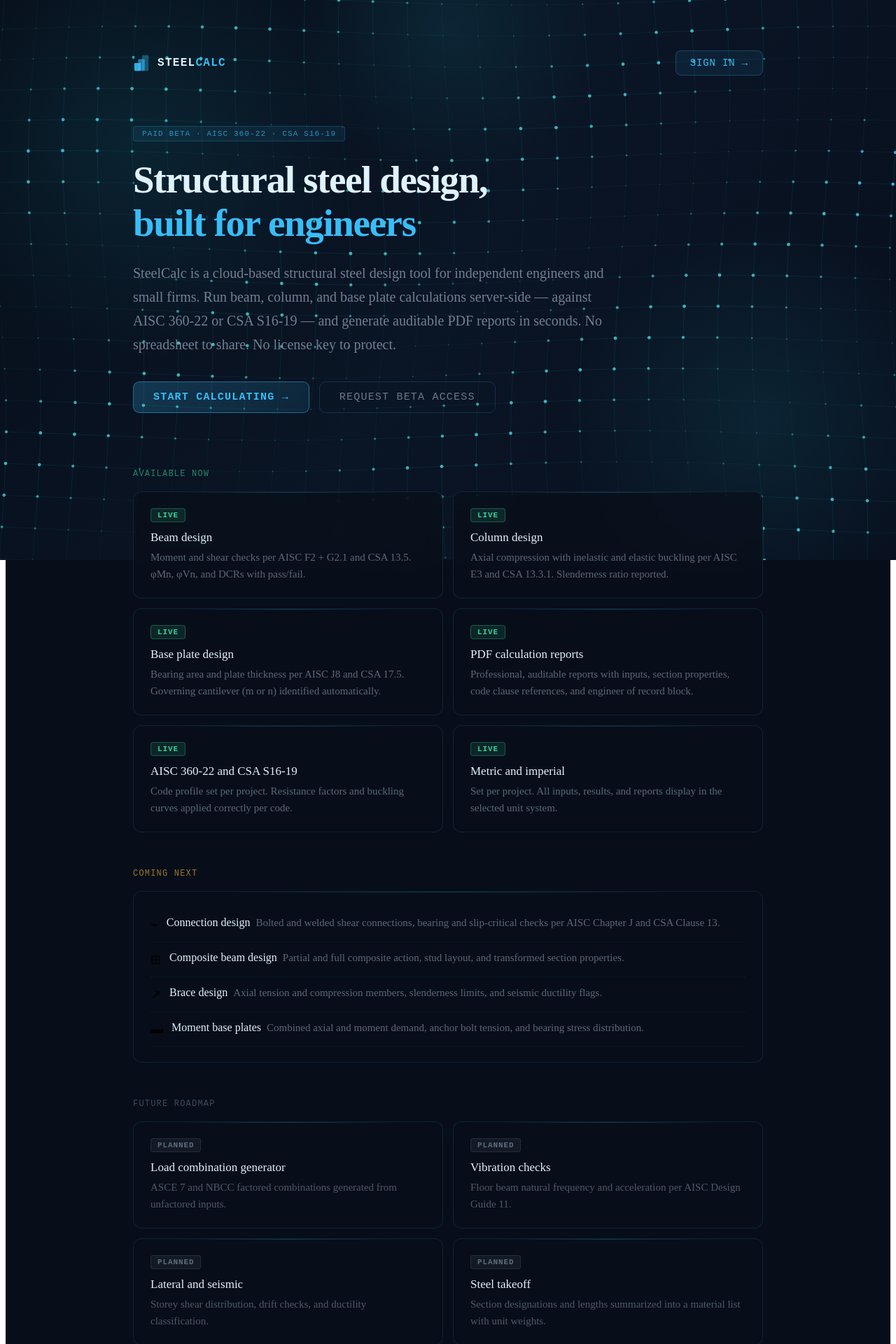
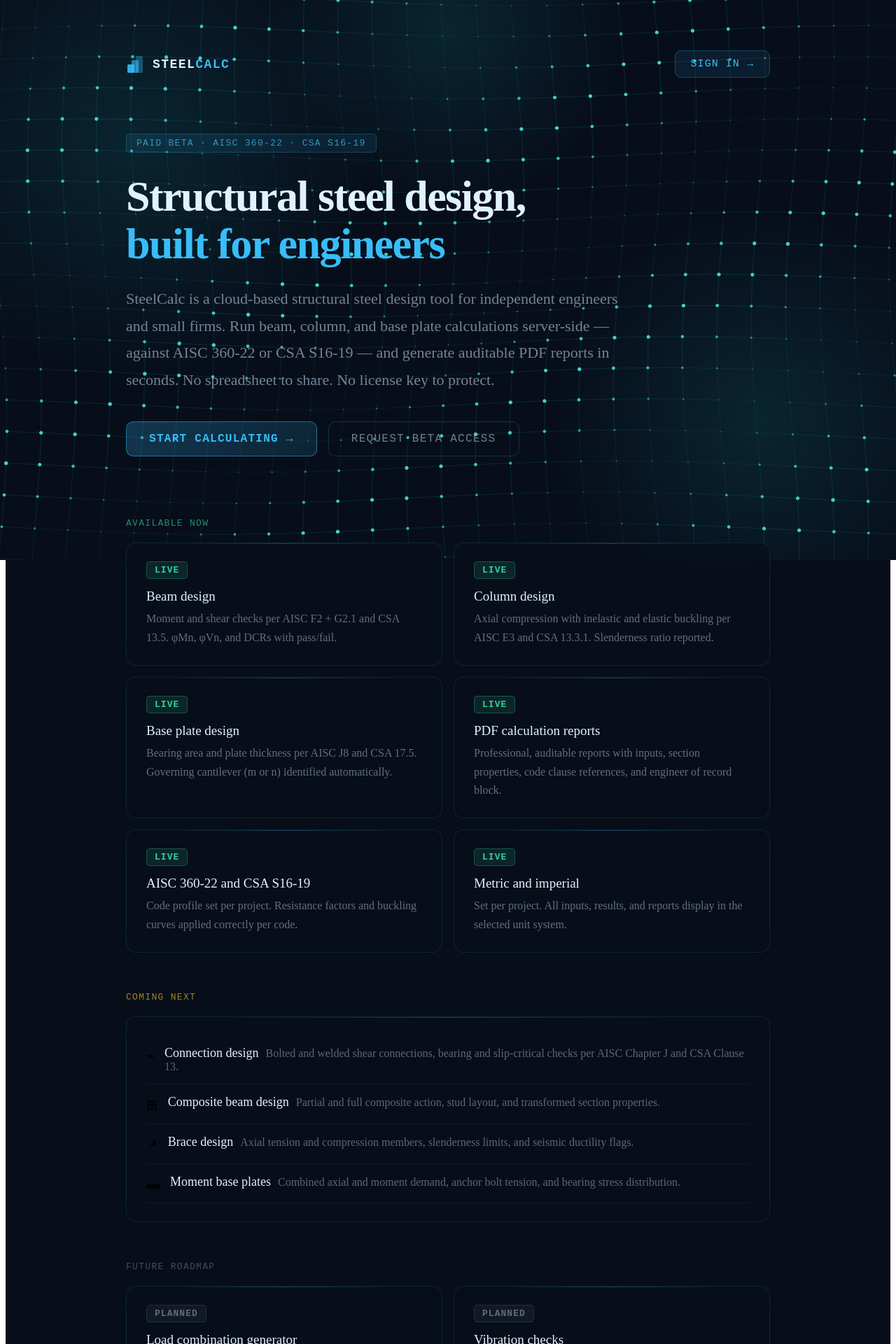
Before and after one commit to flo007ro/SAAS, a Next.js app in the folder steel-saas-app/: page /about in a window 1280 px wide. Shown: the top 1920 px of the page at 70% size. Built offline with nearby package versions, Linux system fonts and the light colour scheme.

Commit message:
feat: bigger text, brighter color-cycling mesh background

```diff
--- a/steel-saas-app/src/app/about/page.tsx
+++ b/steel-saas-app/src/app/about/page.tsx
@@ -9,8 +9,8 @@
   }[type];
   return (
     <span style={{
-      display: "inline-block", fontSize: 11, fontWeight: 600, fontFamily: "monospace",
-      letterSpacing: "0.08em", padding: "3px 9px", borderRadius: 4, marginBottom: 12,
+      display: "inline-block", fontSize: 13, fontWeight: 600, fontFamily: "monospace",
+      letterSpacing: "0.08em", padding: "4px 11px", borderRadius: 5, marginBottom: 14,
       background: styles.bg, color: styles.color, border: `1px solid ${styles.border}`,
     }}>{label}</span>
   );
@@ -19,12 +19,12 @@
 function Card({ children }: { children: React.ReactNode }) {
   return (
     <div style={{
-      background: "rgba(8,15,26,0.75)",
-      border: "1px solid rgba(56,189,248,0.12)",
-      borderRadius: 12, padding: "22px 24px",
-      backdropFilter: "blur(14px)", position: "relative", overflow: "hidden",
+      background: "rgba(8,15,26,0.78)",
+      border: "1px solid rgba(56,189,248,0.13)",
+      borderRadius: 14, padding: "26px 28px",
+      backdropFilter: "blur(16px)", position: "relative", overflow: "hidden",
     }}>
-      <div style={{ position: "absolute", top: 0, left: "15%", right: "15%", height: 1, background: "linear-gradient(90deg, transparent, rgba(56,189,248,0.25), transparent)" }} />
+      <div style={{ position: "absolute", top: 0, left: "15%", right: "15%", height: 1, background: "linear-gradient(90deg, transparent, rgba(56,189,248,0.28), transparent)" }} />
       {children}
     </div>
   );
@@ -32,11 +32,11 @@
 
 function FeatureRow({ icon, title, desc }: { icon: string; title: string; desc: string }) {
   return (
-    <div style={{ display: "flex", gap: 12, padding: "13px 0", borderBottom: "1px solid rgba(56,189,248,0.06)", alignItems: "flex-start" }}>
-      <span style={{ fontSize: 18, flexShrink: 0, marginTop: 1 }}>{icon}</span>
+    <div style={{ display: "flex", gap: 14, padding: "15px 0", borderBottom: "1px solid rgba(56,189,248,0.07)", alignItems: "flex-start" }}>
+      <span style={{ fontSize: 20, flexShrink: 0, marginTop: 2 }}>{icon}</span>
       <div>
-        <span style={{ fontSize: 16, fontWeight: 500, color: "#e0f2fe" }}>{title}</span>
-        <span style={{ fontSize: 15, color: "rgba(148,163,184,0.6)", marginLeft: 8 }}>{desc}</span>
+        <span style={{ fontSize: 18, fontWeight: 500, color: "#e0f2fe" }}>{title}</span>
+        <span style={{ fontSize: 16, color: "rgba(148,163,184,0.6)", marginLeft: 10 }}>{desc}</span>
       </div>
     </div>
   );
@@ -46,65 +46,66 @@
   return (
     <div style={{ minHeight: "100vh", background: "#070e1a", position: "relative" }}>
       <MeshBackgroundCursor />
-      <div style={{ position: "relative", zIndex: 10, maxWidth: 900, margin: "0 auto", padding: "64px 32px 80px" }}>
+      <div style={{ position: "relative", zIndex: 10, maxWidth: 920, margin: "0 auto", padding: "64px 36px 96px" }}>
 
         {/* Nav */}
-        <div style={{ display: "flex", alignItems: "center", justifyContent: "space-between", marginBottom: 72 }}>
-          <div style={{ display: "flex", alignItems: "center", gap: 9 }}>
-            <svg width="26" height="26" viewBox="0 0 28 28" fill="none">
+        <div style={{ display: "flex", alignItems: "center", justifyContent: "space-between", marginBottom: 80 }}>
+          <div style={{ display: "flex", alignItems: "center", gap: 10 }}>
+            <svg width="28" height="28" viewBox="0 0 28 28" fill="none">
               <rect x="2" y="14" width="10" height="12" rx="1.5" fill="#38bdf8" opacity="0.9"/>
               <rect x="8" y="8" width="10" height="18" rx="1.5" fill="#38bdf8" opacity="0.6"/>
               <rect x="14" y="2" width="10" height="24" rx="1.5" fill="#38bdf8" opacity="0.35"/>
             </svg>
-            <span style={{ color: "#e0f2fe", fontSize: 16, fontWeight: 600, letterSpacing: "0.08em", fontFamily: "monospace" }}>
+            <span style={{ color: "#e0f2fe", fontSize: 18, fontWeight: 600, letterSpacing: "0.08em", fontFamily: "monospace" }}>
               STEEL<span style={{ color: "#38bdf8" }}>CALC</span>
             </span>
           </div>
           <Link href="/login" style={{
-            background: "rgba(56,189,248,0.08)", border: "1px solid rgba(56,189,248,0.25)",
-            borderRadius: 8, padding: "9px 20px", color: "#38bdf8", textDecoration: "none",
-            fontSize: 14, fontFamily: "monospace", letterSpacing: "0.06em",
+            background: "rgba(56,189,248,0.09)", border: "1px solid rgba(56,189,248,0.28)",
+            borderRadius: 9, padding: "10px 22px", color: "#38bdf8", textDecoration: "none",
+            fontSize: 15, fontFamily: "monospace", letterSpacing: "0.07em",
           }}>SIGN IN →</Link>
         </div>
 
         {/* Hero */}
-        <div style={{ marginBottom: 80, maxWidth: 680 }}>
+        <div style={{ marginBottom: 88, maxWidth: 720 }}>
           <div style={{
-            display: "inline-block", fontSize: 11, fontFamily: "monospace", letterSpacing: "0.1em",
-            color: "rgba(56,189,248,0.7)", background: "rgba(56,189,248,0.08)",
-            border: "1px solid rgba(56,189,248,0.2)", borderRadius: 4, padding: "4px 12px", marginBottom: 24,
+            display: "inline-block", fontSize: 13, fontFamily: "monospace", letterSpacing: "0.1em",
+            color: "rgba(56,189,248,0.75)", background: "rgba(56,189,248,0.09)",
+            border: "1px solid rgba(56,189,248,0.22)", borderRadius: 5,
+            padding: "5px 14px", marginBottom: 28,
           }}>PAID BETA · AISC 360-22 · CSA S16-19</div>
 
-          <h1 style={{ fontSize: 55, fontWeight: 600, color: "#e0f2fe", margin: "0 0 24px", letterSpacing: "-0.025em", lineHeight: 1.12 }}>
+          <h1 style={{ fontSize: 62, fontWeight: 600, color: "#e0f2fe", margin: "0 0 26px", letterSpacing: "-0.025em", lineHeight: 1.1 }}>
             Structural steel design,<br />
             <span style={{ color: "#38bdf8" }}>built for engineers</span>
           </h1>
 
-          <p style={{ fontSize: 20, color: "rgba(148,163,184,0.75)", lineHeight: 1.7, margin: "0 0 36px" }}>
+          <p style={{ fontSize: 22, color: "rgba(148,163,184,0.78)", lineHeight: 1.75, margin: "0 0 40px" }}>
             SteelCalc is a cloud-based structural steel design tool for independent engineers and small firms.
             Run beam, column, and base plate calculations server-side — against AISC 360-22 or CSA S16-19 —
             and generate auditable PDF reports in seconds. No spreadsheet to share. No license key to protect.
           </p>
 
-          <div style={{ display: "flex", gap: 14, flexWrap: "wrap" }}>
+          <div style={{ display: "flex", gap: 16, flexWrap: "wrap" }}>
             <Link href="/login" style={{
-              background: "linear-gradient(135deg, rgba(56,189,248,0.22), rgba(56,189,248,0.1))",
-              border: "1px solid rgba(56,189,248,0.45)", borderRadius: 9, padding: "13px 28px",
-              color: "#38bdf8", textDecoration: "none", fontSize: 15, fontWeight: 600,
+              background: "linear-gradient(135deg, rgba(56,189,248,0.24), rgba(56,189,248,0.12))",
+              border: "1px solid rgba(56,189,248,0.48)", borderRadius: 10, padding: "15px 32px",
+              color: "#38bdf8", textDecoration: "none", fontSize: 16, fontWeight: 600,
               fontFamily: "monospace", letterSpacing: "0.08em",
             }}>START CALCULATING →</Link>
             <Link href="/signup" style={{
-              background: "transparent", border: "1px solid rgba(56,189,248,0.18)",
-              borderRadius: 9, padding: "13px 28px", color: "rgba(148,163,184,0.7)",
-              textDecoration: "none", fontSize: 15, fontFamily: "monospace", letterSpacing: "0.08em",
+              background: "transparent", border: "1px solid rgba(56,189,248,0.2)",
+              borderRadius: 10, padding: "15px 32px", color: "rgba(148,163,184,0.75)",
+              textDecoration: "none", fontSize: 16, fontFamily: "monospace", letterSpacing: "0.08em",
             }}>REQUEST BETA ACCESS</Link>
           </div>
         </div>
 
         {/* Live features */}
-        <div style={{ marginBottom: 52 }}>
-          <div style={{ fontSize: 12, color: "rgba(52,211,153,0.6)", fontFamily: "monospace", letterSpacing: "0.1em", marginBottom: 18 }}>AVAILABLE NOW</div>
-          <div style={{ display: "grid", gridTemplateColumns: "1fr 1fr", gap: 14 }}>
+        <div style={{ marginBottom: 56 }}>
+          <div style={{ fontSize: 13, color: "rgba(52,211,153,0.65)", fontFamily: "monospace", letterSpacing: "0.1em", marginBottom: 20 }}>AVAILABLE NOW</div>
+          <div style={{ display: "grid", gridTemplateColumns: "1fr 1fr", gap: 16 }}>
             {[
               { title: "Beam design", desc: "Moment and shear checks per AISC F2 + G2.1 and CSA 13.5. φMn, φVn, and DCRs with pass/fail." },
               { title: "Column design", desc: "Axial compression with inelastic and elastic buckling per AISC E3 and CSA 13.3.1. Slenderness ratio reported." },
@@ -115,16 +116,16 @@
             ].map(({ title, desc }) => (
               <Card key={title}>
                 {tag("LIVE", "live")}
-                <p style={{ fontSize: 17, fontWeight: 500, color: "#e0f2fe", margin: "0 0 6px" }}>{title}</p>
-                <p style={{ fontSize: 15, color: "rgba(148,163,184,0.6)", margin: 0, lineHeight: 1.6 }}>{desc}</p>
+                <p style={{ fontSize: 19, fontWeight: 500, color: "#e0f2fe", margin: "0 0 8px" }}>{title}</p>
+                <p style={{ fontSize: 16, color: "rgba(148,163,184,0.65)", margin: 0, lineHeight: 1.65 }}>{desc}</p>
               </Card>
             ))}
           </div>
         </div>
 
         {/* Coming next */}
-        <div style={{ marginBottom: 52 }}>
-          <div style={{ fontSize: 12, color: "rgba(251,191,36,0.6)", fontFamily: "monospace", letterSpacing: "0.1em", marginBottom: 18 }}>COMING NEXT</div>
+        <div style={{ marginBottom: 56 }}>
+          <div style={{ fontSize: 13, color: "rgba(251,191,36,0.65)", fontFamily: "monospace", letterSpacing: "0.1em", marginBottom: 20 }}>COMING NEXT</div>
           <Card>
             <FeatureRow icon="⌁" title="Connection design" desc="Bolted and welded shear connections, bearing and slip-critical checks per AISC Chapter J and CSA Clause 13." />
             <FeatureRow icon="⊞" title="Composite beam design" desc="Partial and full composite action, stud layout, and transformed section properties." />
@@ -134,9 +135,9 @@
         </div>
 
         {/* Future roadmap */}
-        <div style={{ marginBottom: 72 }}>
-          <div style={{ fontSize: 12, color: "rgba(148,163,184,0.4)", fontFamily: "monospace", letterSpacing: "0.1em", marginBottom: 18 }}>FUTURE ROADMAP</div>
-          <div style={{ display: "grid", gridTemplateColumns: "1fr 1fr", gap: 14 }}>
+        <div style={{ marginBottom: 80 }}>
+          <div style={{ fontSize: 13, color: "rgba(148,163,184,0.42)", fontFamily: "monospace", letterSpacing: "0.1em", marginBottom: 20 }}>FUTURE ROADMAP</div>
+          <div style={{ display: "grid", gridTemplateColumns: "1fr 1fr", gap: 16 }}>
             {[
               { title: "Load combination generator", desc: "ASCE 7 and NBCC factored combinations generated from unfactored inputs." },
               { title: "Vibration checks", desc: "Floor beam natural frequency and acceleration per AISC Design Guide 11." },
@@ -147,8 +148,8 @@
             ].map(({ title, desc }) => (
               <Card key={title}>
                 {tag("PLANNED", "future")}
-                <p style={{ fontSize: 17, fontWeight: 500, color: "#e0f2fe", margin: "0 0 6px" }}>{title}</p>
-                <p style={{ fontSize: 15, color: "rgba(148,163,184,0.5)", margin: 0, lineHeight: 1.6 }}>{desc}</p>
+                <p style={{ fontSize: 19, fontWeight: 500, color: "#e0f2fe", margin: "0 0 8px" }}>{title}</p>
+                <p style={{ fontSize: 16, color: "rgba(148,163,184,0.52)", margin: 0, lineHeight: 1.65 }}>{desc}</p>
               </Card>
             ))}
           </div>
@@ -156,25 +157,24 @@
 
         {/* CTA */}
         <div style={{
-          background: "rgba(56,189,248,0.05)", border: "1px solid rgba(56,189,248,0.15)",
-          borderRadius: 14, padding: "40px 36px", textAlign: "center", marginBottom: 32,
+          background: "rgba(56,189,248,0.06)", border: "1px solid rgba(56,189,248,0.18)",
+          borderRadius: 16, padding: "48px 40px", textAlign: "center", marginBottom: 40,
         }}>
-          <h2 style={{ fontSize: 28, fontWeight: 600, color: "#e0f2fe", margin: "0 0 12px", letterSpacing: "-0.01em" }}>
+          <h2 style={{ fontSize: 32, fontWeight: 600, color: "#e0f2fe", margin: "0 0 14px", letterSpacing: "-0.01em" }}>
             Ready to run your first calculation?
           </h2>
-          <p style={{ fontSize: 17, color: "rgba(148,163,184,0.6)", margin: "0 0 28px" }}>
+          <p style={{ fontSize: 19, color: "rgba(148,163,184,0.65)", margin: "0 0 32px" }}>
             Sign in and create a project in under a minute.
           </p>
           <Link href="/login" style={{
-            background: "linear-gradient(135deg, rgba(56,189,248,0.2), rgba(56,189,248,0.1))",
-            border: "1px solid rgba(56,189,248,0.4)", borderRadius: 9, padding: "13px 32px",
-            color: "#38bdf8", textDecoration: "none", fontSize: 15, fontWeight: 600,
+            background: "linear-gradient(135deg, rgba(56,189,248,0.22), rgba(56,189,248,0.11))",
+            border: "1px solid rgba(56,189,248,0.42)", borderRadius: 10, padding: "15px 36px",
+            color: "#38bdf8", textDecoration: "none", fontSize: 16, fontWeight: 600,
             fontFamily: "monospace", letterSpacing: "0.08em",
           }}>GET STARTED →</Link>
         </div>
 
-        {/* Disclaimer */}
-        <p style={{ fontSize: 13, color: "rgba(100,116,139,0.4)", fontFamily: "monospace", textAlign: "center", lineHeight: 1.7 }}>
+        <p style={{ fontSize: 14, color: "rgba(100,116,139,0.42)", fontFamily: "monospace", textAlign: "center", lineHeight: 1.8 }}>
           Calculation aid only · All results must be verified by the engineer of record ·
           Engine and section DB versions stored with every run for full auditability
         </p>
--- a/steel-saas-app/src/components/MeshBackgroundCursor.tsx
+++ b/steel-saas-app/src/components/MeshBackgroundCursor.tsx
@@ -28,28 +28,27 @@
 
     const COLS = 26;
     const ROWS = 18;
-    const INFLUENCE = 150;
-    const REPEL = 32;
+    const INFLUENCE = 160;
+    const REPEL = 36;
 
-    // Color cycle: blue → purple → teal → cyan → blue
     const colorCycle = [
-      [56, 189, 248],   // sky blue
-      [139, 92, 246],   // violet
-      [20, 184, 166],   // teal
-      [34, 211, 238],   // cyan
-      [56, 189, 248],   // back to blue
+      [56, 189, 248],
+      [139, 92, 246],
+      [20, 184, 166],
+      [34, 211, 238],
+      [56, 189, 248],
     ];
 
-    const lerpColor = (t: number) => {
+    const lerpColor = (f: number) => {
       const n = colorCycle.length - 1;
-      const i = Math.floor(t * n) % n;
-      const f = (t * n) % 1;
+      const i = Math.floor(f * n) % n;
+      const frac = (f * n) % 1;
       const a = colorCycle[i];
       const b = colorCycle[(i + 1) % colorCycle.length];
       return [
-        Math.round(a[0] + (b[0] - a[0]) * f),
-        Math.round(a[1] + (b[1] - a[1]) * f),
-        Math.round(a[2] + (b[2] - a[2]) * f),
+        Math.round(a[0] + (b[0] - a[0]) * frac),
+        Math.round(a[1] + (b[1] - a[1]) * frac),
+        Math.round(a[2] + (b[2] - a[2]) * frac),
       ];
     };
 
@@ -61,48 +60,43 @@
 
       ctx.clearRect(0, 0, W, H);
 
-      // Brighter background — 25% more luminous
-      const colorT = (Math.sin(t * 0.12) + 1) / 2;
+      const colorT = (Math.sin(t * 0.1) + 1) / 2;
       const [r, g, b] = lerpColor(colorT);
 
-      const bg = ctx.createLinearGradient(0, 0, W, H);
-      bg.addColorStop(0, "#070e1a");
-      bg.addColorStop(0.5, "#0a1525");
-      bg.addColorStop(1, "#080f1e");
-      ctx.fillStyle = bg;
+      ctx.fillStyle = "#070e1a";
       ctx.fillRect(0, 0, W, H);
 
       const cellW = W / COLS;
       const cellH = H / ROWS;
 
-      const pts: { x: number; y: number; pulse: number; cursorGlow: number }[] = [];
+      const pts: { x: number; y: number; pulse: number; glow: number }[] = [];
 
       for (let col = 0; col <= COLS; col++) {
         for (let row = 0; row <= ROWS; row++) {
           const bx = col * cellW;
           const by = row * cellH;
 
-          const wave_dx = Math.sin(t * 0.8 + row * 0.4 + col * 0.2) * 9;
-          const wave_dy = Math.cos(t * 0.6 + col * 0.3 + row * 0.15) * 7;
+          const wdx = Math.sin(t * 0.8 + row * 0.4 + col * 0.2) * 10;
+          const wdy = Math.cos(t * 0.6 + col * 0.3 + row * 0.15) * 8;
 
-          let cx = bx + wave_dx;
-          let cy = by + wave_dy;
+          let cx = bx + wdx;
+          let cy = by + wdy;
 
           const dx = cx - mx;
           const dy = cy - my;
           const dist = Math.sqrt(dx * dx + dy * dy);
+          let glow = 0;
 
-          let cursorGlow = 0;
           if (dist < INFLUENCE && dist > 0) {
-            const force = (1 - dist / INFLUENCE);
+            const force = 1 - dist / INFLUENCE;
             const angle = Math.atan2(dy, dx);
             cx += Math.cos(angle) * force * REPEL;
             cy += Math.sin(angle) * force * REPEL;
-            cursorGlow = force;
+            glow = force;
           }
 
           const pulse = (Math.sin(t * 1.2 + col * 0.5 + row * 0.7) + 1) / 2;
-          pts.push({ x: cx, y: cy, pulse, cursorGlow });
+          pts.push({ x: cx, y: cy, pulse, glow });
         }
       }
 
@@ -111,15 +105,15 @@
       for (let col = 0; col <= COLS; col++) {
         for (let row = 0; row <= ROWS; row++) {
           const p = pts[idx(col, row)];
-          const baseAlpha = 0.07 + p.pulse * 0.1 + p.cursorGlow * 0.15;
+          const alpha = 0.09 + p.pulse * 0.12 + p.glow * 0.18;
 
           if (col < COLS) {
             const p2 = pts[idx(col + 1, row)];
             ctx.beginPath();
             ctx.moveTo(p.x, p.y);
             ctx.lineTo(p2.x, p2.y);
-            ctx.strokeStyle = `rgba(${r},${g},${b},${baseAlpha})`;
-            ctx.lineWidth = 0.6;
+            ctx.strokeStyle = `rgba(${r},${g},${b},${alpha})`;
+            ctx.lineWidth = 0.7;
             ctx.stroke();
           }
 
@@ -128,44 +122,45 @@
             ctx.beginPath();
             ctx.moveTo(p.x, p.y);
             ctx.lineTo(p2.x, p2.y);
-            ctx.strokeStyle = `rgba(${r},${g},${b},${baseAlpha})`;
-            ctx.lineWidth = 0.6;
+            ctx.strokeStyle = `rgba(${r},${g},${b},${alpha})`;
+            ctx.lineWidth = 0.7;
             ctx.stroke();
           }
 
-          const nodeAlpha = 0.2 + p.pulse * 0.6 + p.cursorGlow * 0.5;
-          const nodeR = 0.9 + p.pulse * 1.5 + p.cursorGlow * 1.5;
+          const nr = Math.min(255, r + 50);
+          const ng = Math.min(255, g + 30);
+          const nb = Math.min(255, b + 20);
+          const nodeAlpha = 0.25 + p.pulse * 0.65 + p.glow * 0.6;
+          const nodeR = 1.0 + p.pulse * 1.6 + p.glow * 2.0;
           ctx.beginPath();
           ctx.arc(p.x, p.y, nodeR, 0, Math.PI * 2);
-          ctx.fillStyle = `rgba(${r + 40},${g + 20},${b + 10},${nodeAlpha})`;
+          ctx.fillStyle = `rgba(${nr},${ng},${nb},${nodeAlpha})`;
           ctx.fill();
         }
       }
 
-      // Cursor glow — matches current color
       if (mx > 0) {
-        const g2 = ctx.createRadialGradient(mx, my, 0, mx, my, 200);
-        g2.addColorStop(0, `rgba(${r},${g},${b},0.12)`);
-        g2.addColorStop(1, `rgba(${r},${g},${b},0)`);
-        ctx.fillStyle = g2;
+        const cg = ctx.createRadialGradient(mx, my, 0, mx, my, 220);
+        cg.addColorStop(0, `rgba(${r},${g},${b},0.15)`);
+        cg.addColorStop(1, `rgba(${r},${g},${b},0)`);
+        ctx.fillStyle = cg;
         ctx.beginPath();
-        ctx.arc(mx, my, 200, 0, Math.PI * 2);
+        ctx.arc(mx, my, 220, 0, Math.PI * 2);
         ctx.fill();
       }
 
-      // Ambient blobs — color-matched
       const blobs = [
-        { x: W * 0.15, y: H * 0.25, r: 320 },
-        { x: W * 0.85, y: H * 0.75, r: 280 },
-        { x: W * 0.5, y: H * 0.05, r: 220 },
+        { x: W * 0.15, y: H * 0.25, rad: 340 },
+        { x: W * 0.85, y: H * 0.75, rad: 300 },
+        { x: W * 0.5, y: H * 0.05, rad: 250 },
       ];
-      blobs.forEach(({ x, y, r: br }) => {
-        const gr = ctx.createRadialGradient(x, y, 0, x, y, br);
-        gr.addColorStop(0, `rgba(${r},${g},${b},0.1)`);
-        gr.addColorStop(1, `rgba(${r},${g},${b},0)`);
-        ctx.fillStyle = gr;
+      blobs.forEach(({ x, y, rad }) => {
+        const bg = ctx.createRadialGradient(x, y, 0, x, y, rad);
+        bg.addColorStop(0, `rgba(${r},${g},${b},0.12)`);
+        bg.addColorStop(1, `rgba(${r},${g},${b},0)`);
+        ctx.fillStyle = bg;
         ctx.beginPath();
-        ctx.arc(x, y, br, 0, Math.PI * 2);
+        ctx.arc(x, y, rad, 0, Math.PI * 2);
         ctx.fill();
       });
 
```
